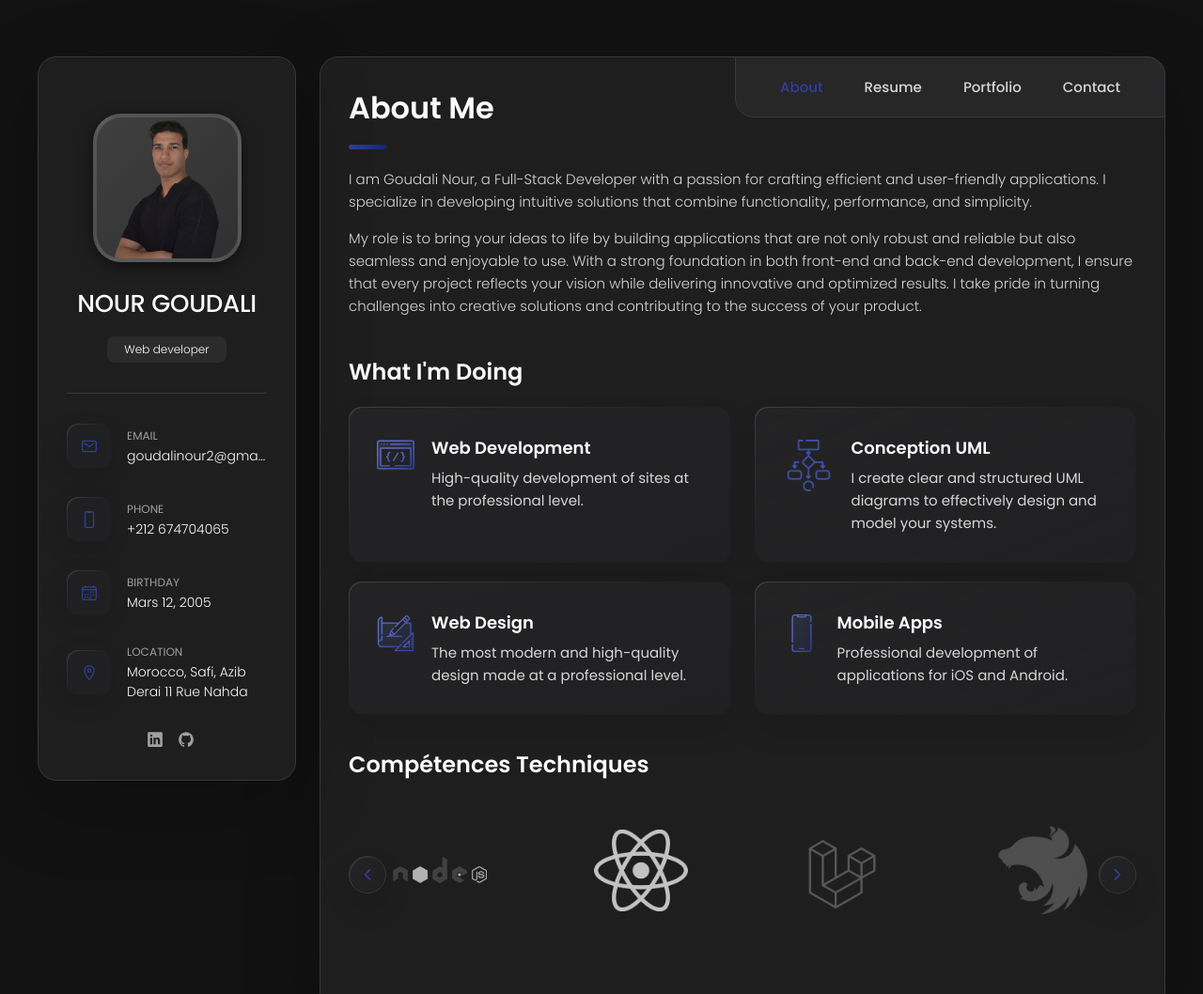
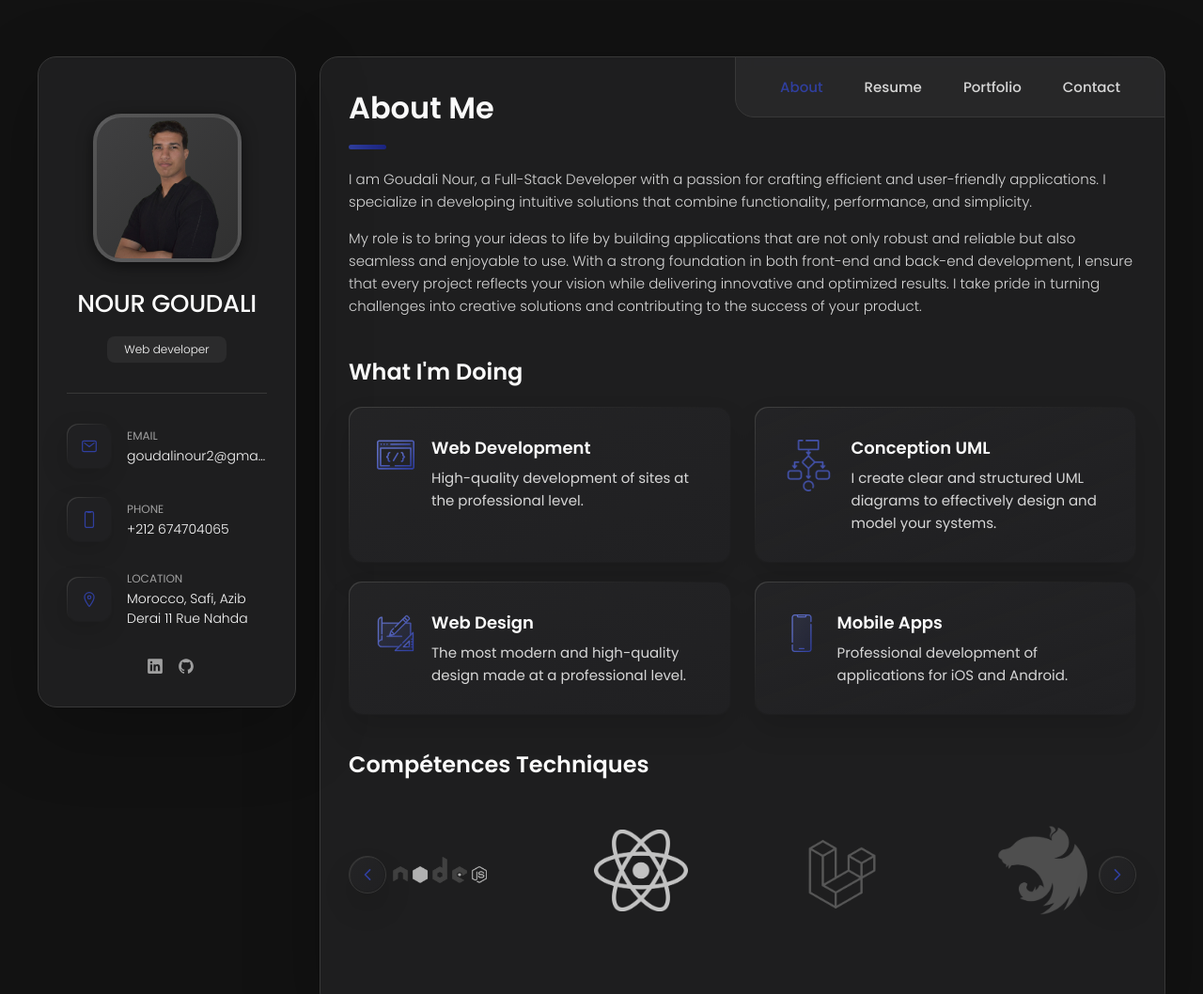
Before and after one commit to Nourgoudali/portfolio, a website: page index.html in a window 1280 px wide. Shown: the top 1058 px of the page at 94% size. Drawn offline with nearby package versions, Linux system fonts and the light colour scheme.

Commit message:
Remove the date saction

```diff
--- a/index.html
+++ b/index.html
@@ -89,20 +89,6 @@
               <p class="contact-title">Phone</p>
 
               <a href="tel:+12133522795" class="contact-link">+212 674704065</a>
-            </div>
-
-          </li>
-
-          <li class="contact-item">
-
-            <div class="icon-box">
-              <ion-icon name="calendar-outline"></ion-icon>
-            </div>
-
-            <div class="contact-info">
-              <p class="contact-title">Birthday</p>
-
-              <time datetime="1982-06-23">Mars 12, 2005</time>
             </div>
 
           </li>
@@ -957,7 +943,8 @@
           <figure>
             <iframe
               src="https://www.google.com/maps/embed?pb=!1m18!1m12!1m3!1d31739.456742057693!2d-9.238693758085335!3d32.28325745655421!2m3!1f0!2f0!3f0!3m2!1i1024!2i768!4f13.1!3m3!1m2!1s0xd5b5a417e2b76b9%3A0x422e0cb474c8d71!2sSafi%2C%20Morocco!5e0!3m2!1sen!2sbd!4v1675934924456!5m2!1sen!2sbd"
-              width="400" height="300" loading="lazy"></iframe>
+              width="400" height="300" loading="lazy">
+            </iframe>
           </figure>
         </section>
 
```
